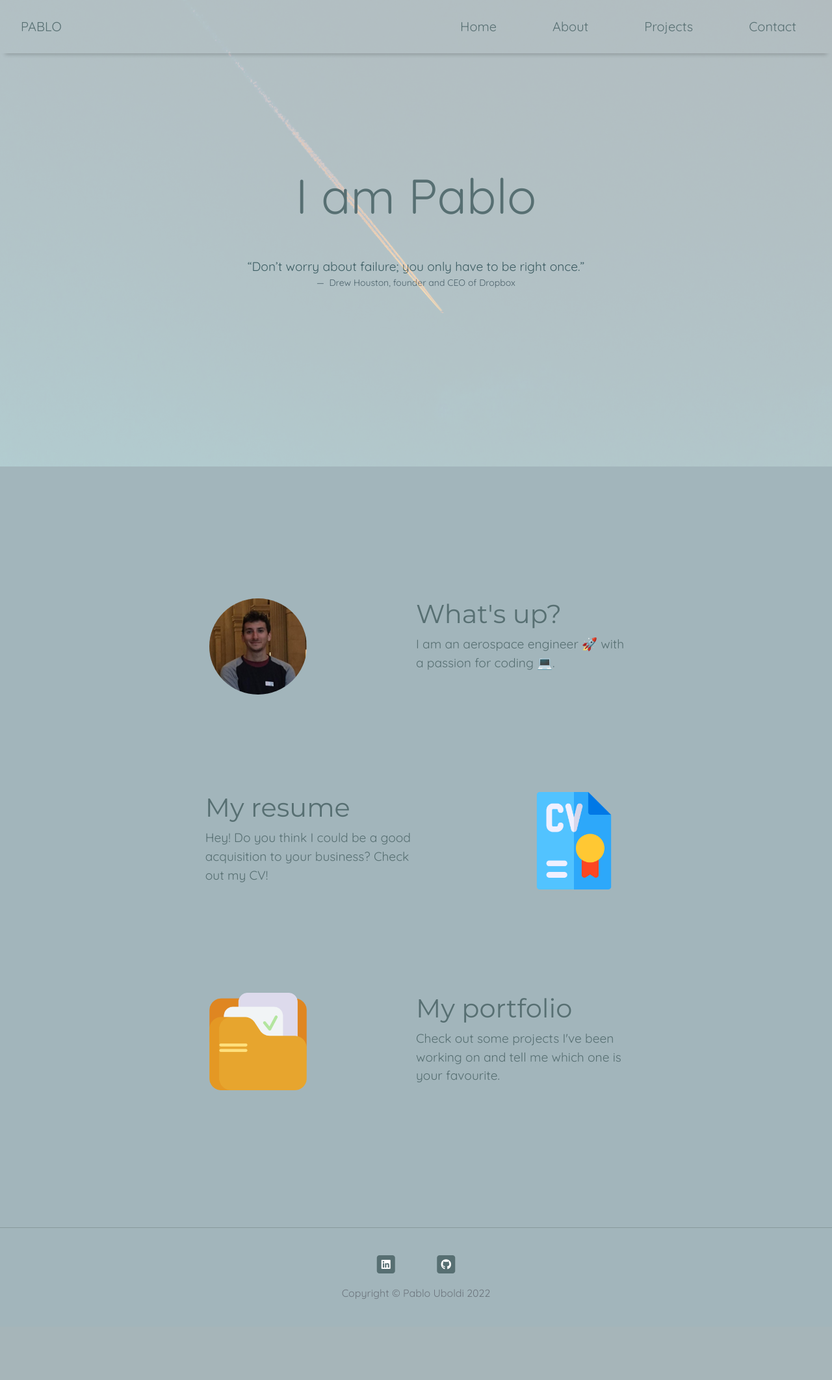
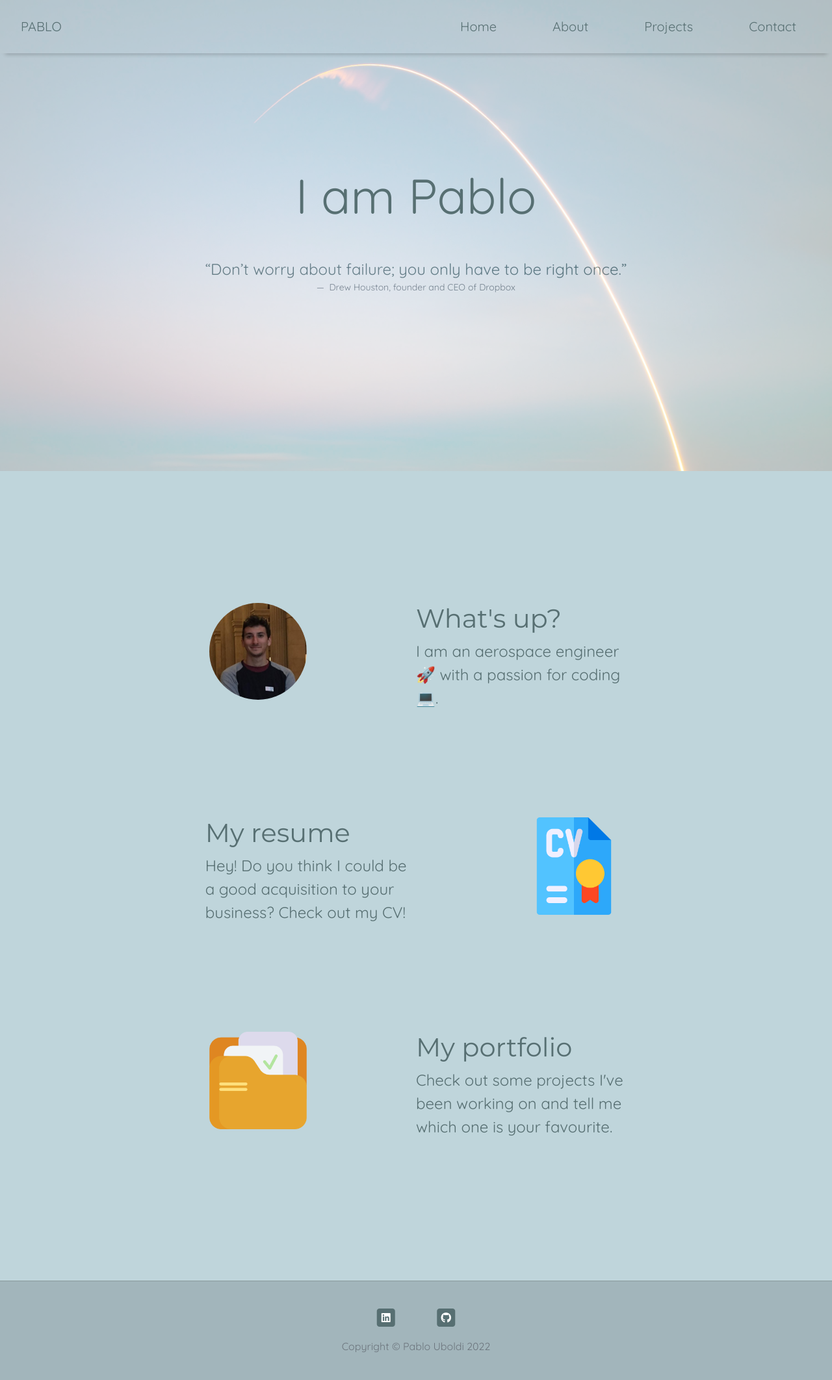
Before and after one commit to pablouboldi/my-website, a Flask app: page / in a window 1280 px wide. Shown: the whole page at 65% size. Before the commit the page ends 2000 px from the top, so only its background shows below. Run offline with Flask 2, Linux system fonts and the light colour scheme; some libraries are stand-ins or nearby versions.

Commit message:
Update the color palette and the main background pic

```diff
--- a/main.py
+++ b/main.py
@@ -1,9 +1,5 @@
-from functools import wraps
 from flask import Flask, render_template, redirect, url_for, flash, abort
 from flask_bootstrap import Bootstrap
-from flask_ckeditor import CKEditor
-from datetime import date
-import os
 
 app = Flask(__name__)
 app.config['SECRET_KEY'] = "8BYkEfBA6O6donzWlSihBXox7C0sKR6b"  # os.environ.get("SECRET_KEY")
@@ -46,4 +42,3 @@ if __name__ == "__main__":
 # TODO 2: Revisar el esquema de colores
 # TODO 3: Ver si conviene agregar mas cosas en las distintas paginas porque se ve muy corta en un celular
 # TODO 4: Agregar informacion en la pagina "about"
-# TODO 5: Arreglar el emoji de la computadora en la pagina principal porque no se ve en los celulares
--- a/static/css/styles.css
+++ b/static/css/styles.css
@@ -18,7 +18,7 @@ h2 {
 }
 
 p {
-    font-size: 1.2rem;
+    font-size: 1.5rem;
     line-height: 1.5;
 }
 
@@ -100,7 +100,7 @@ hr {
 
 #content {
     padding: 10% 2% 10%;
-    background-color: #A2B5BB;
+    background-color: #BFD5DB;
 }
 
 .main-container {
```
Also changed, not shown: templates/header.html (+8 -2 lines), static/img/main-bg.jpg.
